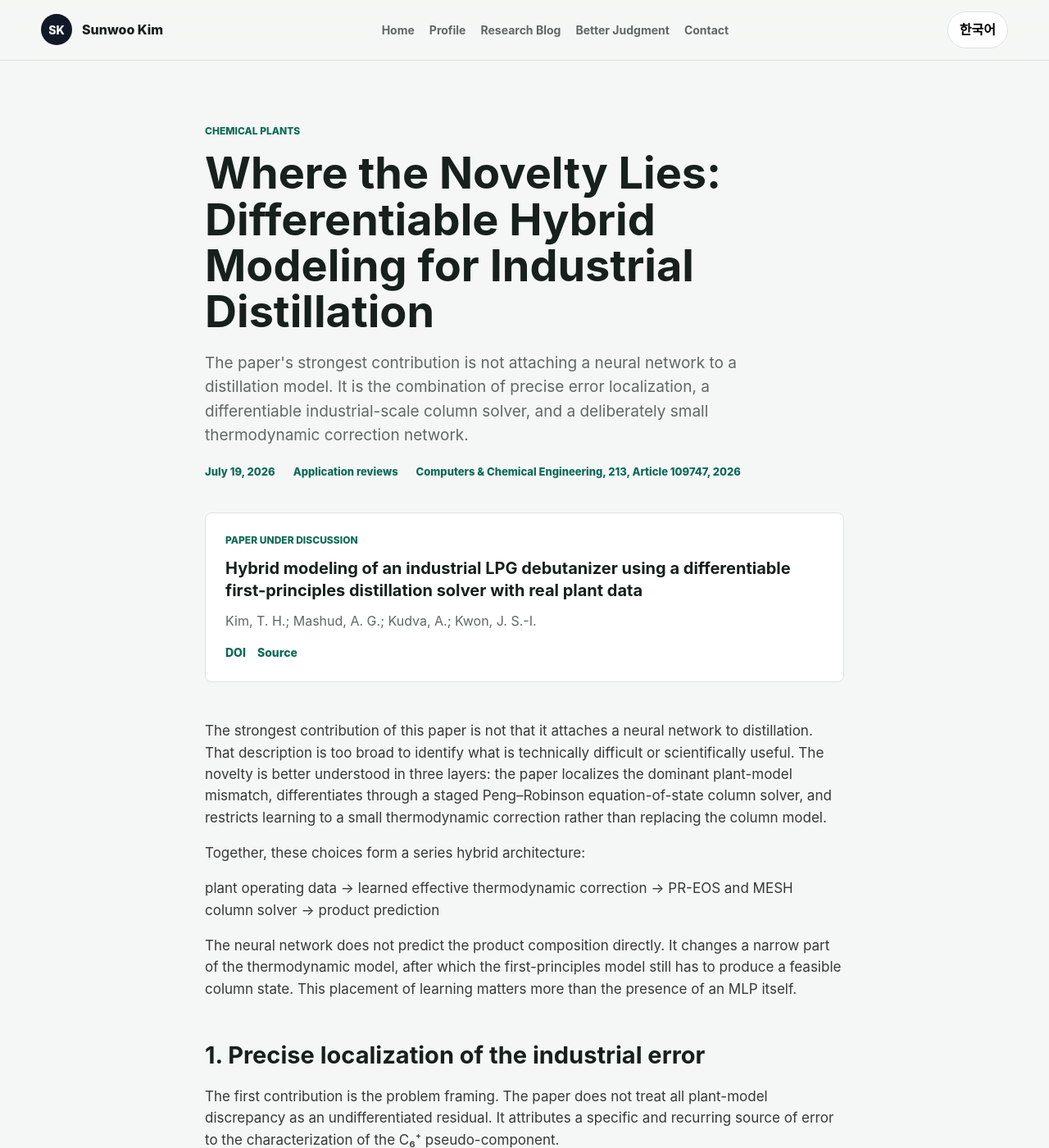
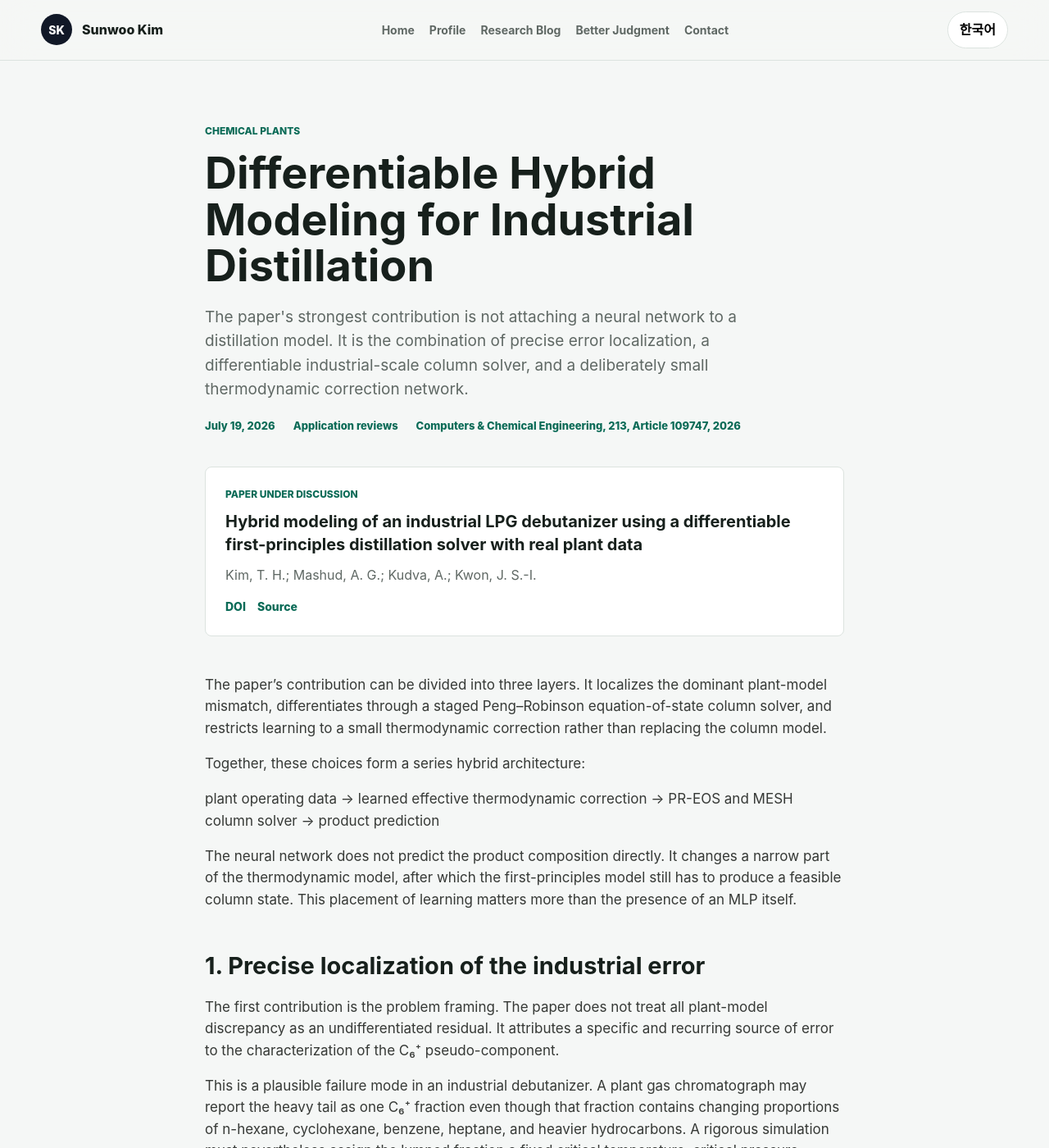
Before and after one commit to SunBooGermany/SunBooGermany.github.io, a Jekyll site: the page built from _posts/2026-07-19-where-novelty-lies-differentiable-hybrid-distillation.md, in a window 1280 px wide and 1400 px high. Shown: the whole window at 82% size. Built offline with Jekyll 4.4.1, drawn with Linux system fonts in a browser that asks for light colours; some of the changed text lies outside the part shown.

Commit message:
Sync bilingual distillation note title and structure

```diff
--- a/_posts/2026-07-19-where-novelty-lies-differentiable-hybrid-distillation.md
+++ b/_posts/2026-07-19-where-novelty-lies-differentiable-hybrid-distillation.md
@@ -1,7 +1,7 @@
 ---
 layout: post
-title: "Where the Novelty Lies: Differentiable Hybrid Modeling for Industrial Distillation"
-title_ko: "독창성은 어디에 있는가: 산업 증류를 위한 미분 가능한 하이브리드 모델링"
+title: "Differentiable Hybrid Modeling for Industrial Distillation"
+title_ko: "산업 증류를 위한 미분 가능한 하이브리드 모델링"
 date: 2026-07-19
 category: chemical-plants
 category_label: "Chemical Plants"
@@ -32,7 +32,7 @@ language: "en-ko"
 has_korean_note: false
 ---
 
-The strongest contribution of this paper is not that it attaches a neural network to distillation. That description is too broad to identify what is technically difficult or scientifically useful. The novelty is better understood in three layers: the paper localizes the dominant plant-model mismatch, differentiates through a staged Peng–Robinson equation-of-state column solver, and restricts learning to a small thermodynamic correction rather than replacing the column model.
+The paper's contribution can be divided into three layers. It localizes the dominant plant-model mismatch, differentiates through a staged Peng–Robinson equation-of-state column solver, and restricts learning to a small thermodynamic correction rather than replacing the column model.
 
 Together, these choices form a series hybrid architecture:
 
@@ -91,7 +91,11 @@ The word “effective” is essential. If a learned correction drives a binary i
 
 The originality is the composition of the three layers, not any one layer in isolation.
 
-First, the paper localizes the error at a plausible thermodynamic bottleneck rather than assigning all discrepancy to a free residual. Second, it constructs a trainable path through a realistic sequence of EOS, Newton, linear-solve, and column-iteration operations using different differentiation strategies. Third, it keeps the neural component small and places it before the first-principles model.
+First, the paper localizes the error at a plausible thermodynamic bottleneck rather than assigning all discrepancy to a free residual.
+
+Second, it constructs a trainable path through a realistic sequence of EOS, Newton, linear-solve, and column-iteration operations using different differentiation strategies.
+
+Third, it keeps the neural component small and places it before the first-principles model.
 
 That combination creates a credible small-data design for industrial modeling. It offers more extrapolation discipline than a direct black-box surrogate and more adaptability than a fixed rigorous model. It does not guarantee global differentiability, unique parameter identification, or generalization to new feeds and operating regimes. Its contribution is narrower and more defensible: it shows how to insert learning at a diagnosed source of thermodynamic mismatch while preserving most of the column model's computational and physical structure.
 
```
